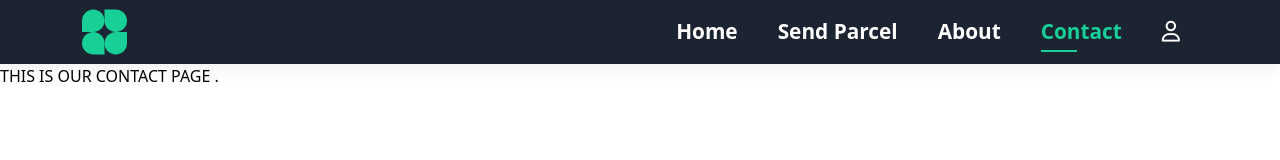
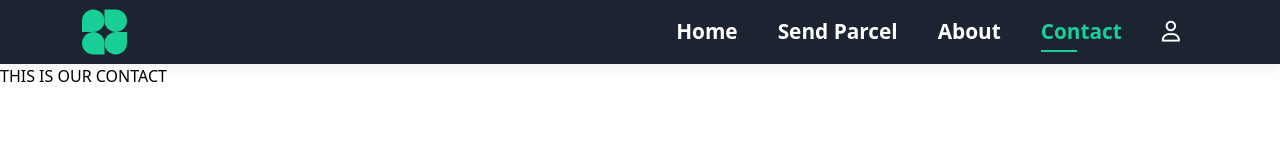
Before and after one commit to emmanuelmeena91/Parcelpal, a React (Create React App) app: page /contact in a window 1280 px wide. Shown: the top 160 px of the page. Built offline with nearby package versions, Linux system fonts and the light colour scheme.

Commit message:
changes 4

```diff
--- a/src/Pages/ContactPage.js
+++ b/src/Pages/ContactPage.js
@@ -3,7 +3,7 @@ import React from 'react'
 export const ContactPage = () => {
   return (
     <div>
-      <h1>THIS IS OUR CONTACT PAGE . </h1>
+      <h1>THIS IS OUR CONTACT  </h1>
     </div>
   )
 }
```
